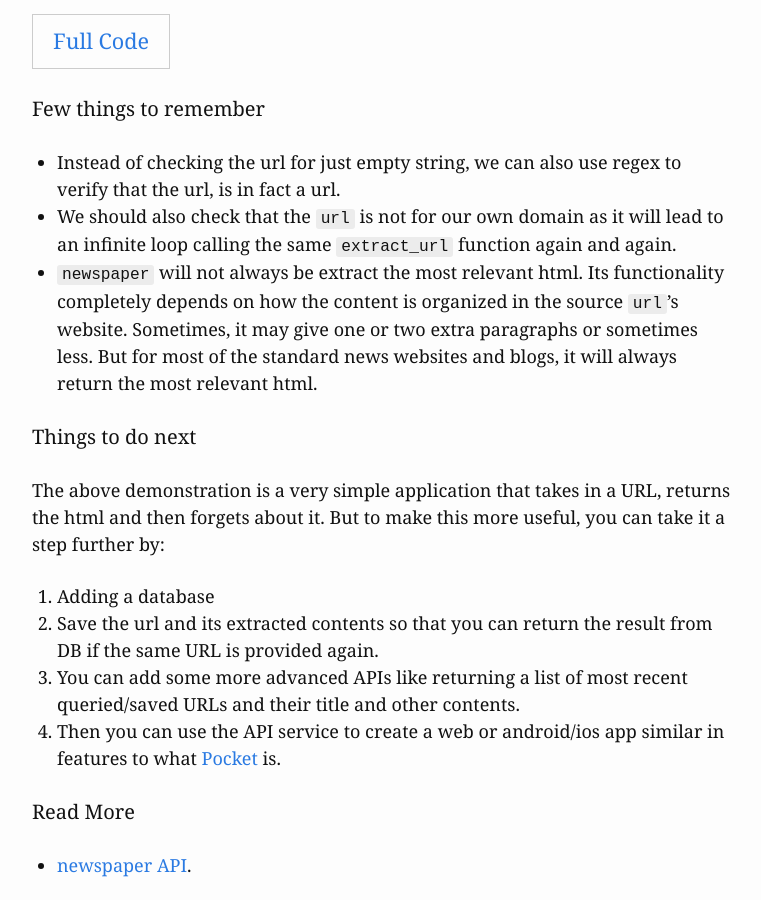
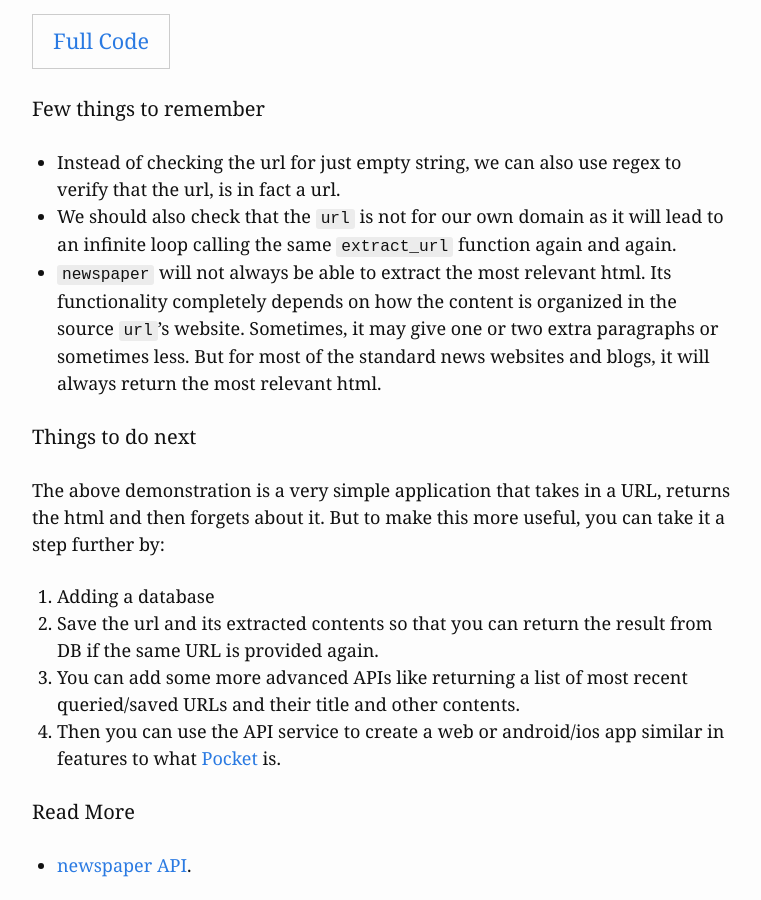
Before and after one commit to brijeshb42/brijeshb42.github.io, a Jekyll site: the page built from _posts/2016-06-09-make-a-pocket-app-like-html-parser-using-python.md, in a window 1280 px wide and 900 px high, scrolled down 3927 px. Shown: the whole window, without its empty margins (258-1019 px from the left). Built offline with Jekyll 4.4.1, drawn with Linux system fonts in a browser that asks for light colours; some web fonts are replaced.

Commit message:
spell check

```diff
--- a/_posts/2016-06-09-make-a-pocket-app-like-html-parser-using-python.md
+++ b/_posts/2016-06-09-make-a-pocket-app-like-html-parser-using-python.md
@@ -108,7 +108,7 @@ def extract_url():
 
 * Instead of checking the url for just empty string, we can also use regex to verify that the url, is in fact a url.
 * We should also check that the `url` is not for our own domain as it will lead to an infinite loop calling the same `extract_url` function again and again.
-* `newspaper` will not always be extract the most relevant html. Its functionality completely depends on how the content is organized in the source `url`'s website. Sometimes, it may give one or two extra paragraphs or sometimes less. But for most of the standard news websites and blogs, it will always return the most relevant html.
+* `newspaper` will not always be able to extract the most relevant html. Its functionality completely depends on how the content is organized in the source `url`'s website. Sometimes, it may give one or two extra paragraphs or sometimes less. But for most of the standard news websites and blogs, it will always return the most relevant html.
 
 
 #### Things to do next
```
